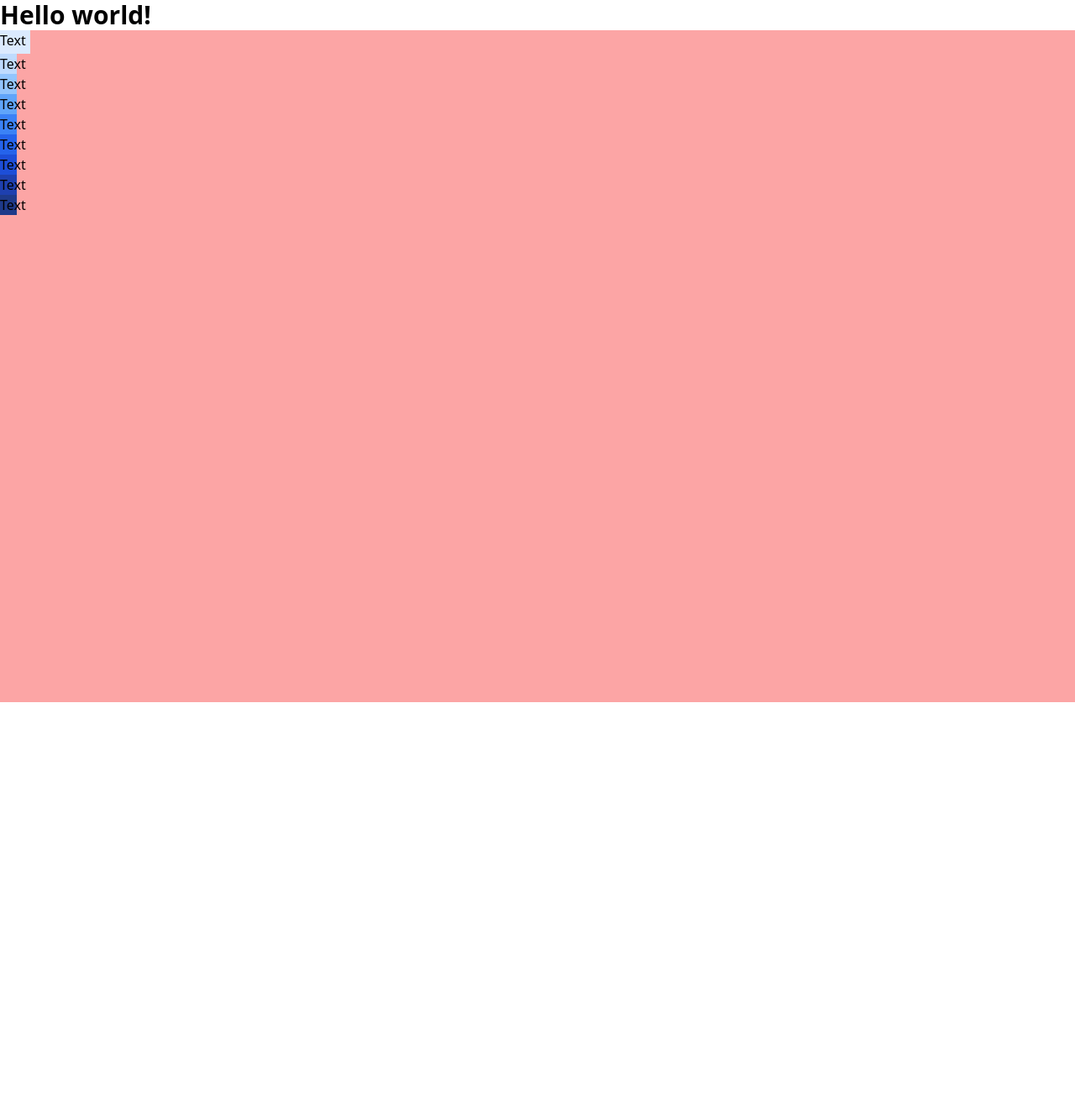
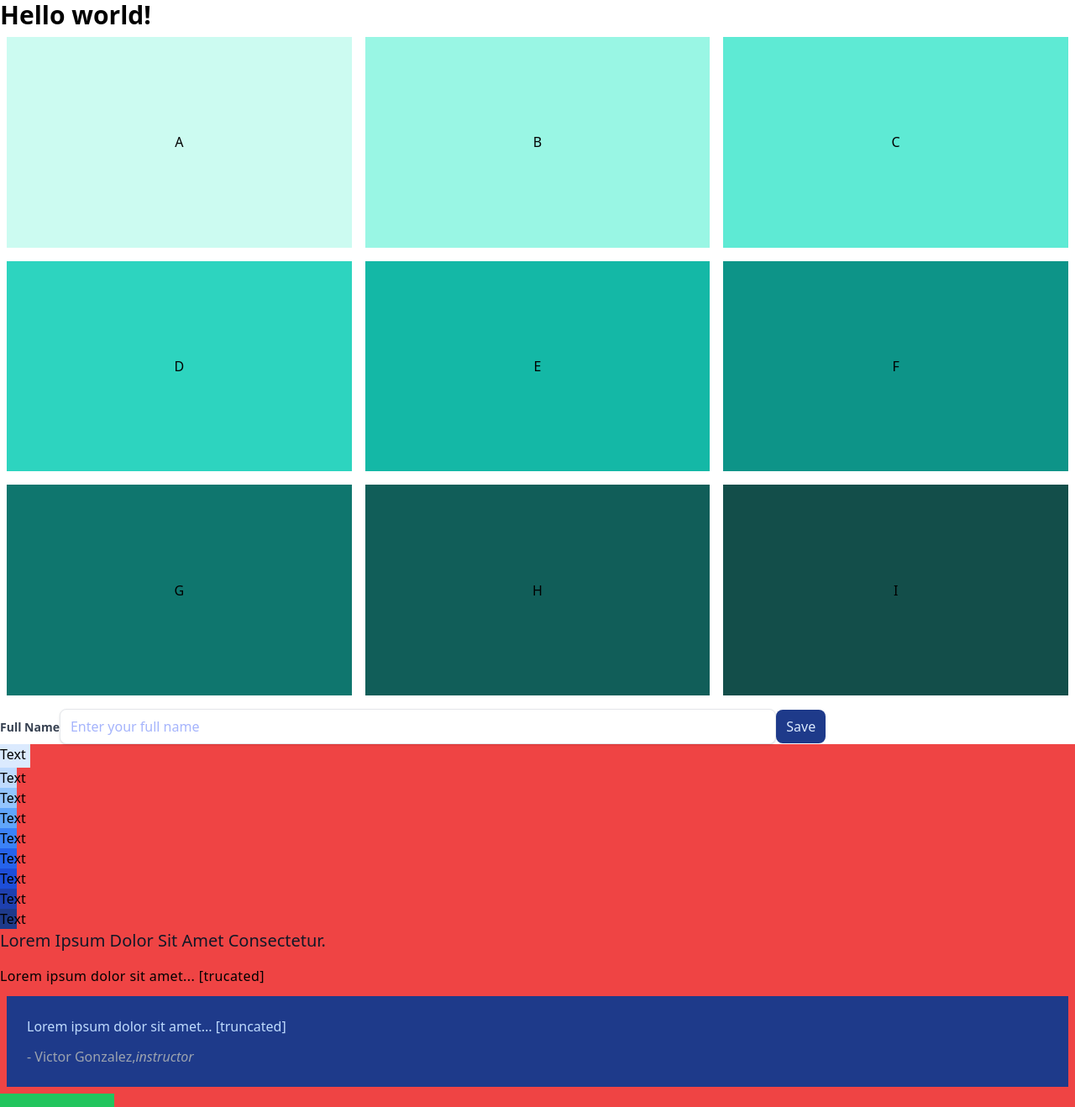
Before and after one commit to cleverAkanimoh/tailwind-learning-project, a React (Vite) app: page / in a window 1280 px wide. Shown: the top 1318 px of the page at 84% size. Before the commit the page ends 836 px from the top, so only its background shows below. Built offline with nearby package versions, Linux system fonts and the light colour scheme.

Commit message:
modified App.jsx in src

```diff
--- a/src/App.jsx
+++ b/src/App.jsx
@@ -1,10 +1,51 @@
 export default function App() {
   return (
-    <>
+    <div className="w-screen h-screen">
       <h1 className="text-3xl font-bold w-screen">
         Hello world!
       </h1>
-      <div className="w-screen h-screen bg-red-300">
+      <div className="h-screen sm:flex flex-wrap">
+        <div className="flex w-1/3 h-1/3">
+          <div className="bg-teal-100 m-2 w-full flex justify-center items-center">A</div>
+        </div>
+        <div className="flex w-1/3 h-1/3">
+          <div className="bg-teal-200 m-2 w-full flex justify-center items-center">B</div>
+        </div>
+        <div className="flex w-1/3 h-1/3">
+          <div className="bg-teal-300 m-2 w-full flex justify-center items-center">C</div>
+        </div>
+        <div className="flex w-1/3 h-1/3">
+          <div className="bg-teal-400 m-2 w-full flex justify-center items-center">D</div>
+        </div>
+        <div className="flex w-1/3 h-1/3">
+          <div className="bg-teal-500 m-2 w-full flex justify-center items-center">E</div>
+        </div>
+        <div className="flex w-1/3 h-1/3">
+          <div className="bg-teal-600 m-2 w-full flex justify-center items-center">F</div>
+        </div>
+        <div className="flex w-1/3 h-1/3">
+          <div className="bg-teal-700 m-2 w-full flex justify-center items-center">G</div>
+        </div>
+        <div className="flex w-1/3 h-1/3">
+          <div className="bg-teal-800 m-2 w-full flex justify-center items-center">H</div>
+        </div>
+        <div className="flex w-1/3 h-1/3">
+          <div className="bg-teal-900 m-2 w-full flex justify-center items-center">I</div>
+        </div>
+      </div>
+
+      <div>
+        <label class="text-gray-700 text-sm font-bold select-none" for="full_name">
+          Full Name
+        </label>
+        <input
+          id="full_name"
+          placeholder="Enter your full name"
+          class="mt-2 shadow border rounded-lg w-4/6 px-3 py-2 text-gray-700 focus:shadow-outline focus:bg-blue-100 placeholder-indigo-300" />
+        <button class="mt-2 px-3 py-2 bg-blue-900 text-blue-100 rounded-lg">Save</button>
+      </div>
+
+      <div className="w-screen bg-red-500">
         <div className="w-9 h-7 bg-blue-100">Text</div>
         <div className="w-5 h-6 bg-blue-200">Text</div>
         <div className="w-5 h-6 bg-blue-300">Text</div>
@@ -14,7 +55,42 @@ export default function App() {
         <div className="w-5 h-6 bg-blue-700">Text</div>
         <div className="w-5 h-6 bg-blue-800">Text</div>
         <div className="w-5 h-6 bg-blue-900">Text</div>
+        <h1 class="capitalize text-xl text-gray-900">
+          Lorem ipsum dolor sit amet consectetur.
+        </h1>
+        {/* <!-- Paragraph styling with 1.5 line heights & letter spacing --> */}
+        <p class="mt-3 leading-loose tracking-wide">
+          Lorem ipsum dolor sit amet... [trucated]
+        </p>
+        {/* <!-- Treated like a quote with a background and plenty of padding. Italic title --> */}
+        <div class="m-2 p-6 bg-blue-900 text-blue-200">
+          <p>
+            Lorem ipsum dolor sit amet... [truncated]
+          </p>
+          <p class="mt-3 text-gray-400">- Victor Gonzalez,
+            <span class="italic">instructor</span>
+          </p>
+        </div>
+        {/* <!-- Call to action button, blue with good padding and uppercase --> */}
+        <button class="uppercase bg-green-500 text-red-100 px-4 py-3">Enroll Now</button>
+        {/* <!-- blue background, rounded, thick left border --> */}
+        <div><button class="m-4 bg-blue-800 py-2 px-4 text-gray-400
+ text-sm rounded-lg border-l-8 border-blue-700">Submit</button></div>
+        {/* <!-- Red text, /outlined --> */}
+        <div><button class="m-4 border-2 border-red-500 text-red-500
+ rounded px-3 py-1">Cancel</button></div>
+        {/* <!-- light Indigo background, bottom border, indigo text --> */}
+        <div><button class="m-4 bg-indigo-200 border-b-4 border-t-4
+ border-indigo-800 px-4 py-1">Save</button></div>
+        {/* <!-- Thick rounded, lots of padding, large button --> */}
+        <div><button class="m-4 rounded-full border-4 px-16 py-3
+ uppercase font-bold text-sm bg-orange-600
+ border-orange-800">Buy Now</button></div>
+        {/* <!-- Outlined, serif font, uppercase, rounded --> */}
+        <div><button class="m-4 border font-serif text-xs uppercase
+ rounded-lg p-2">Send Postcard</button></div>
+
       </div>
-    </>
+    </div>
   )
 }
```
